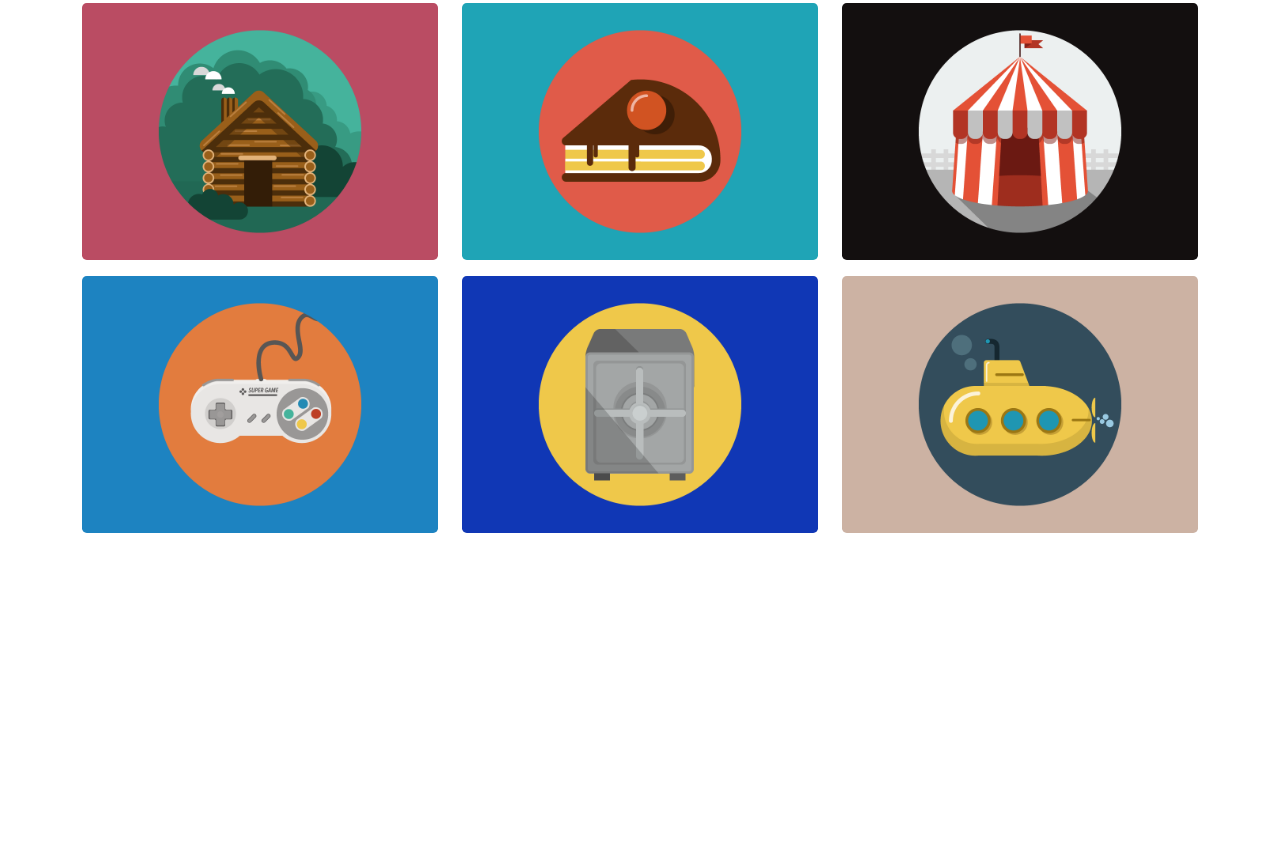
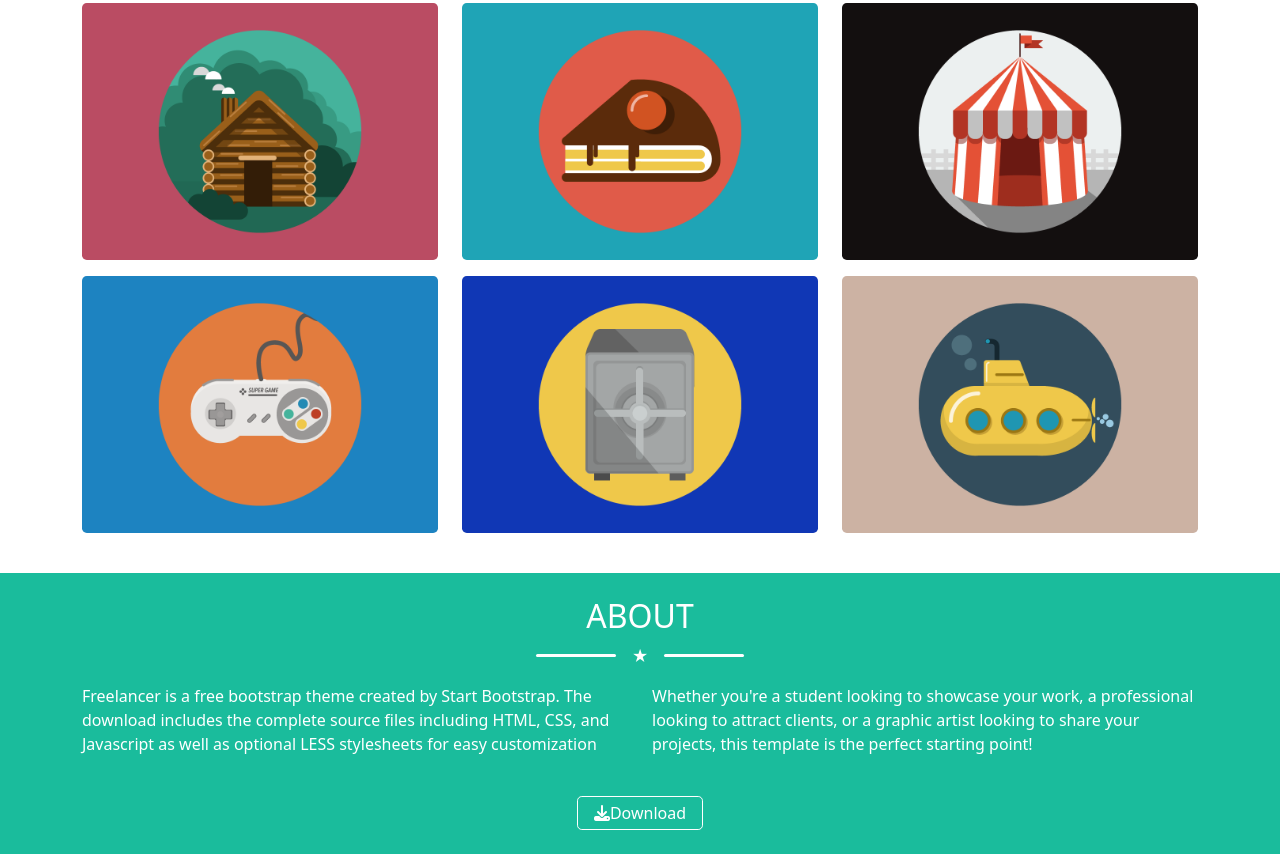
Before and after one commit to CodeYouness/html-css-bootstrap-freelancer, a plain HTML site: page index.html in a window 1280 px wide. Shown: the part 811-1665 px from the top of the page. Before the commit the page ends 1360 px from the top, so only its background shows below. Drawn offline with nearby package versions, Linux system fonts and the light colour scheme.

Commit message:
added responsiveness "about" section

```diff
--- a/index.html
+++ b/index.html
@@ -6,6 +6,11 @@
     <meta name="viewport" content="width=device-width, initial-scale=1.0">
     <link href="https://cdn.jsdelivr.net/npm/bootstrap@5.0.2/dist/css/bootstrap.min.css" rel="stylesheet"
         integrity="sha384-EVSTQN3/azprG1Anm3QDgpJLIm9Nao0Yz1ztcQTwFspd3yD65VohhpuuCOmLASjC" crossorigin="anonymous">
+
+    <link rel="stylesheet" href="https://cdnjs.cloudflare.com/ajax/libs/font-awesome/6.5.2/css/all.min.css"
+        integrity="sha512-SnH5WK+bZxgPHs44uWIX+LLJAJ9/2PkPKZ5QiAj6Ta86w+fsb2TkcmfRyVX3pBnMFcV7oQPJkl9QevSCWr3W6A=="
+        crossorigin="anonymous" referrerpolicy="no-referrer" />
+
     <link rel="stylesheet" href="./css/style.css">
 
     <title>Start Bootstrap</title>
@@ -42,8 +47,8 @@
         </section>
 
         <!-- Portfolio -->
-        <section id="portfolio" class="text-center">
-            <h2>Portfolio</h2>
+        <section id="portfolio" class="text-center mb-4">
+            <h2 class="text-uppercase">Portfolio</h2>
 
             <!-- line and star -->
             <div class="d-flex justify-content-center align-items-center mb-2">
@@ -54,6 +59,7 @@
                 <span class='linea my_bg-dark'></span>
             </div>
 
+            <!-- 6 img section -->
             <div class="container">
                 <div class="row">
                     <div class="col-12 col-md-6 col-lg-4">
@@ -82,6 +88,41 @@
                 </div>
             </div>
         </section>
+
+        <!-- About -->
+        <section id="about" class="my_bg-lime p-4">
+            <h2 class="text-uppercase text-center">about</h2>
+
+            <div class="d-flex justify-content-center align-items-center pb-3">
+                <span class='linea my_bg-white'></span>
+
+                <span class="px-3">&starf;</span>
+
+                <span class='linea my_bg-white'></span>
+            </div>
+
+            <div class="container">
+                <div class="row">
+
+                    <div class="col-12 col-md-6 mb-4">
+                        <p>Freelancer is a free bootstrap theme created by Start Bootstrap. The download includes the
+                            complete source files including HTML, CSS, and Javascript as well as optional LESS
+                            stylesheets for easy customization</p>
+                    </div>
+
+                    <div class="col-12 col-md-6 mb-4">
+                        <p>Whether you're a student looking to showcase your work, a professional looking to attract
+                            clients, or a graphic artist looking to share your projects, this template is the perfect
+                            starting point!</p>
+                    </div>
+                </div>
+            </div>
+
+            <div class="text-center">
+                <button class="my_bg-lime border border-white px-3 py-1 rounded-3"><i
+                        class="fa-solid fa-download"></i>Download</button>
+            </div>
+        </section>
     </main>
 
 
```
